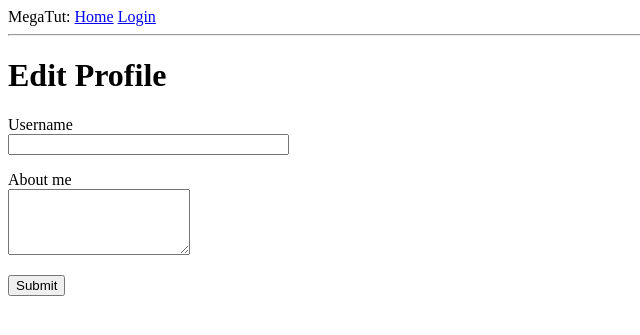
After one commit to kgrover3/MegaTut, a Flask app: template app/templates/edit_profile.html in a window 1280 px wide. The commit adds this page. Shown: the top 335 px of the page, without its empty margins (0-640 px from the left). Run offline with Flask 2, Linux system fonts and the light colour scheme; the template is opened without the code that fills it: most values are stand-ins (such as "Sample title", 1, 10 or a date in 2020); form fields are guessed from the names that the template uses; parts of the project's set-up code (start-up, migrations or seed data) failed here and were passed over.

Commit message:
added edit profile page and logic, added about me and last seen fields to db and profile page.

```diff
--- a/app/models.py
+++ b/app/models.py
@@ -10,6 +10,8 @@ class User(UserMixin, db.Model):
     email = db.Column(db.String(120), index=True, unique=True)
     password_hash = db.Column(db.String(128))
     posts = db.relationship('Post', backref='author', lazy='dynamic')
+    about_me = db.Column(db.String(140))
+    last_seen = db.Column(db.DateTime, default=datetime.utcnow)
 
     def __repr__(self):
         return '<User {}>'.format(self.username)
--- a/app/routes.py
+++ b/app/routes.py
@@ -1,9 +1,18 @@
+from dateime import datetime
 from flask import render_template, flash, redirect, url_for, request
 from app import app, db
-from app.forms import LoginForm, RegistrationForm
+from app.forms import LoginForm, RegistrationForm, EditProfileForm
 from flask_login import current_user, login_user, logout_user, login_required
 from werkzeug.urls import url_parse
 from app.models import User
+
+
+@app.before_request
+def before_request():
+    if current_user.is_authenticated:
+        current_user.last_seen = datetime.utcnow()
+        db.session.commit()
+
 
 @app.route('/')
 @app.route('/index')
@@ -70,3 +79,19 @@ def user(username):
         {'author': user, 'body': 'Test post #2'}
     ]
     return render_template('user.html', user=user, posts=posts)
+
+
+@app.route('edit_profile', methods=['GET', 'POST'])
+@login_required
+def edit_profile():
+    form = EditProfileForm()
+    if form.validate_on_submit():
+        current_user.username = form.username.data
+        current_user.about_me = form.about_me.data
+        db.session.commit()
+        flash('Your changes have been saved.')
+        return redirect(url_for('edit_profile'))
+    elif request.method == 'GET':
+        form.username.data = current_user.username
+        form.about_me.data = current_user.about_me
+    return render_template('edit_profile.html', title='Edit Profile', form=form)
--- /dev/null
+++ b/app/templates/edit_profile.html
@@ -0,0 +1,23 @@
+{% extends 'base.html' %}
+
+{% block content %}
+    <h1>Edit Profile</h1>
+    <form action="" method="post">
+        {{ form.hidden_tag() }}
+        <p>
+            {{ form.username.label }}<br>
+            {{ form.username(size=32) }}<br>
+            {% for error in form.username.errors %}
+            <span style="color: red;">[{{ error }}]</span>
+            {% endfor %}
+        </p>
+        <p>
+            {{ form.about_me.label }}<br>
+            {{ form.about_me(col=50, rows=4) }}<br>
+            {% for error in form.about_me.errors %}
+            <span style="color: red;">[{{ error }}]</span>
+            {% endfor %}
+        </p>
+        <p>{{ form.submit() }}</p>
+    </form>
+{% endblock %}
```
Also changed, not shown: app/forms.py (+8 -2 lines), app/templates/user.html (+8 -1 lines), migrations/versions/fe10232b396c_added_about_me_and_last_seen_fields_to_.py (added, +30 -0 lines), app.db.
